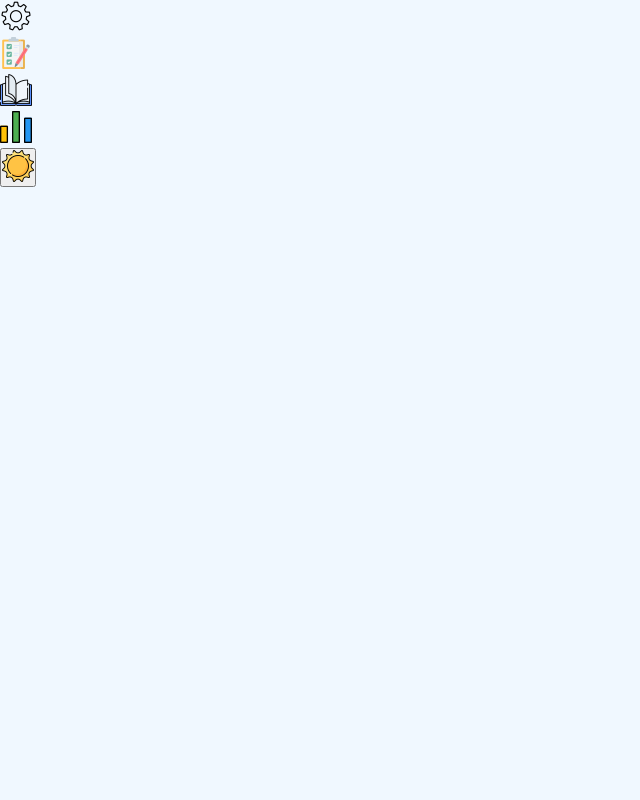
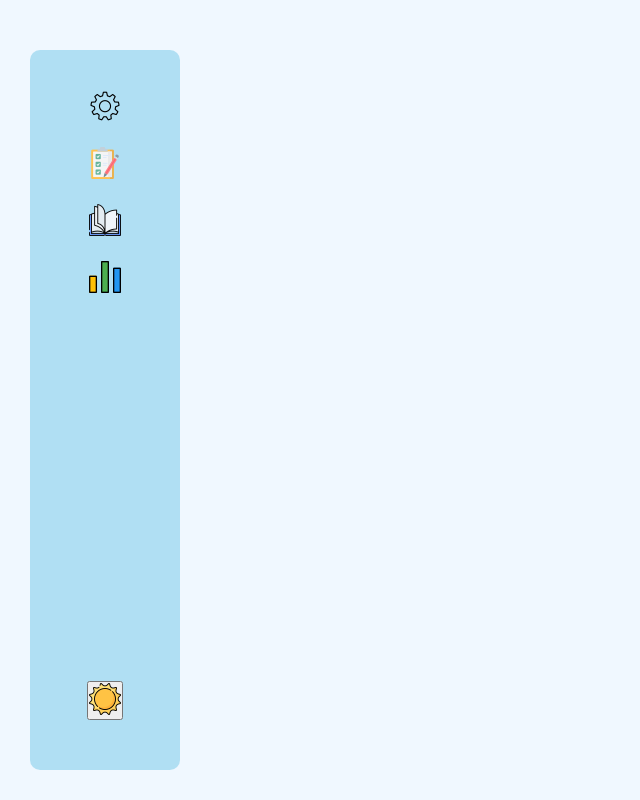
Before and after one commit to JS-Learning-Path/JS-Web, a website: page Weather App Pro/index.html in a window 1280 px wide. Shown: the whole page, without its empty margins (0-640 px from the left). Drawn offline with Linux system fonts and the light colour scheme.

Commit message:
Add sidebar styles for Weather App Pro

```diff
--- a/Weather App Pro/style.css
+++ b/Weather App Pro/style.css
@@ -8,3 +8,26 @@ body {
   background-color: #f0f8ff;
   font-family: "Segoe UI", Tahoma, Geneva, Verdana, sans-serif;
 }
+.sidebar {
+  height: 90vh;
+  width: 150px;
+  position: fixed;
+  top: 50px;
+  border-radius: 10px;
+  left: 30px;
+  background-color: #87cfeb9b;
+  padding-top: 20px;
+  display: flex;
+  flex-direction: column;
+  align-items: center;
+  justify-content: space-between;
+}
+.sidebar .sidebar-list {
+  list-style-type: none;
+}
+.sidebar .sidebar-list li {
+  margin: 20px 0;
+}
+.sidebar-footer {
+  margin-bottom: 50px;
+}
```
